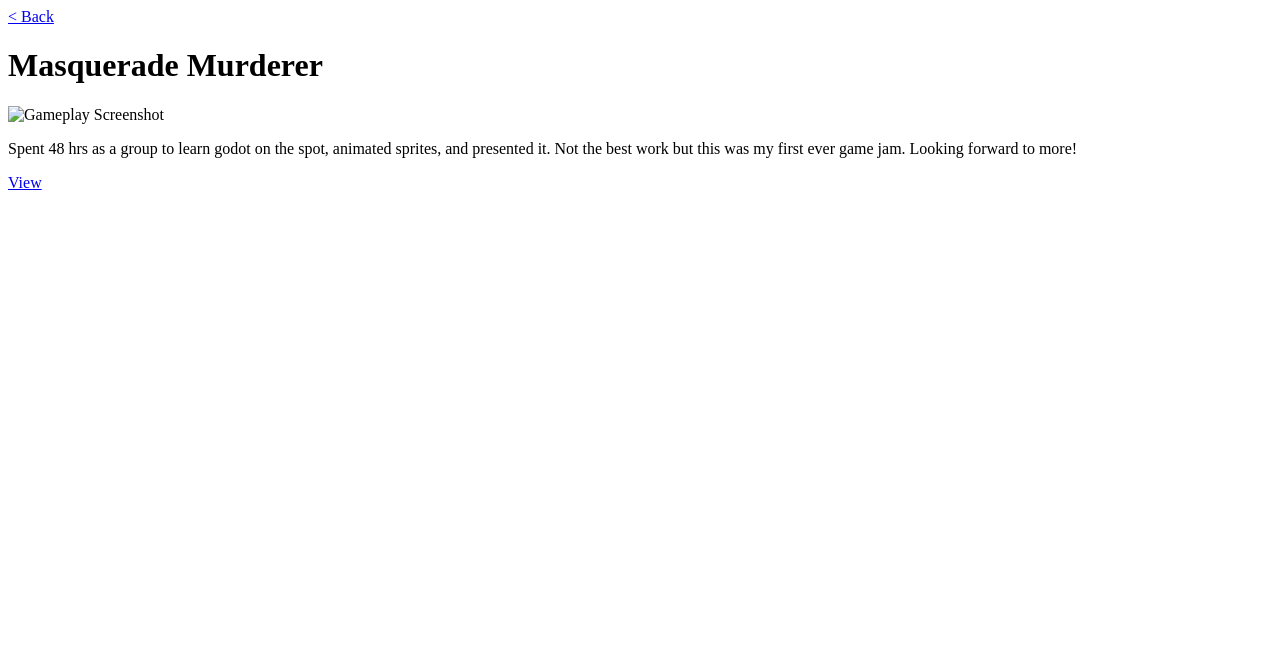
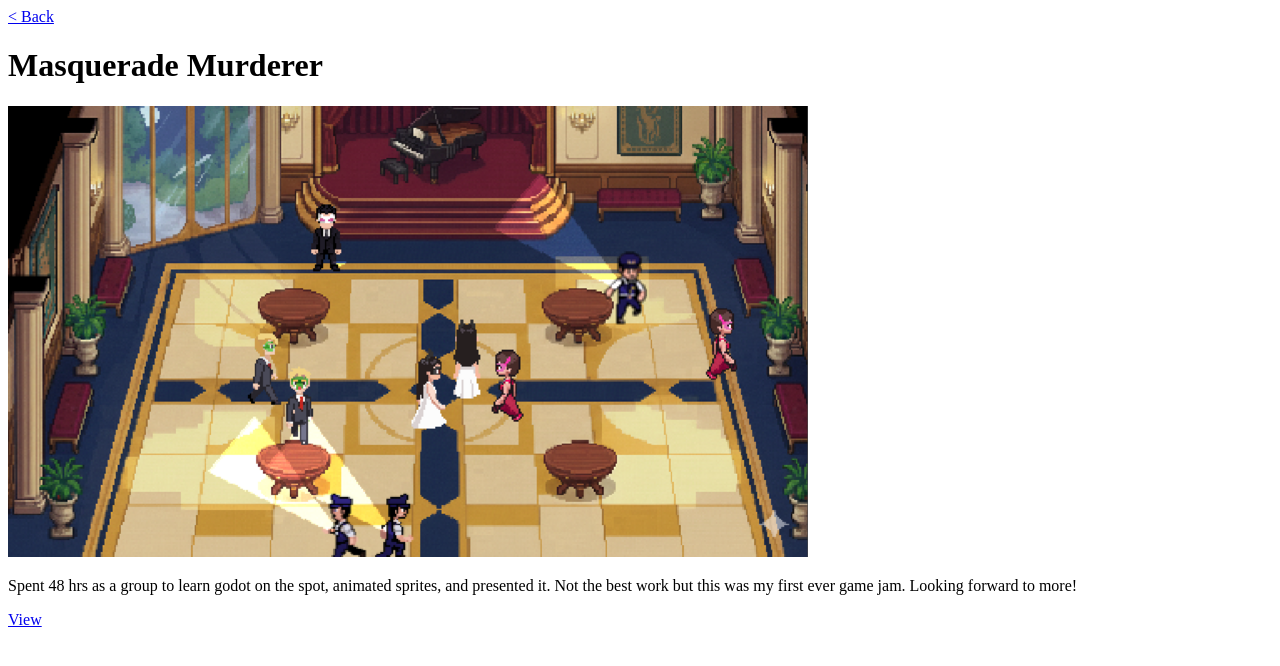
Before and after one commit to KaiserBelial/kaiserbelial.github.io, a plain HTML site: page projects/masquerade_murderer_gamejam.html in a window 1280 px wide. Drawn offline with Linux system fonts and the light colour scheme.

Commit message:
Quick src fix

```diff
--- a/projects/masquerade_murderer_gamejam.html
+++ b/projects/masquerade_murderer_gamejam.html
@@ -11,7 +11,7 @@
 <body>
     <a href="index.html">< Back</a>
     <h1>Masquerade Murderer</h1>
-    <img src="img\masquerade_murderer_gamejam_thumbnail"
+    <img src="..\img\masquerade_murderer_gamejam_thumbnail.png"
     alt="Gameplay Screenshot">
     <p>
         Spent 48 hrs as a group to learn godot on the spot,
```
